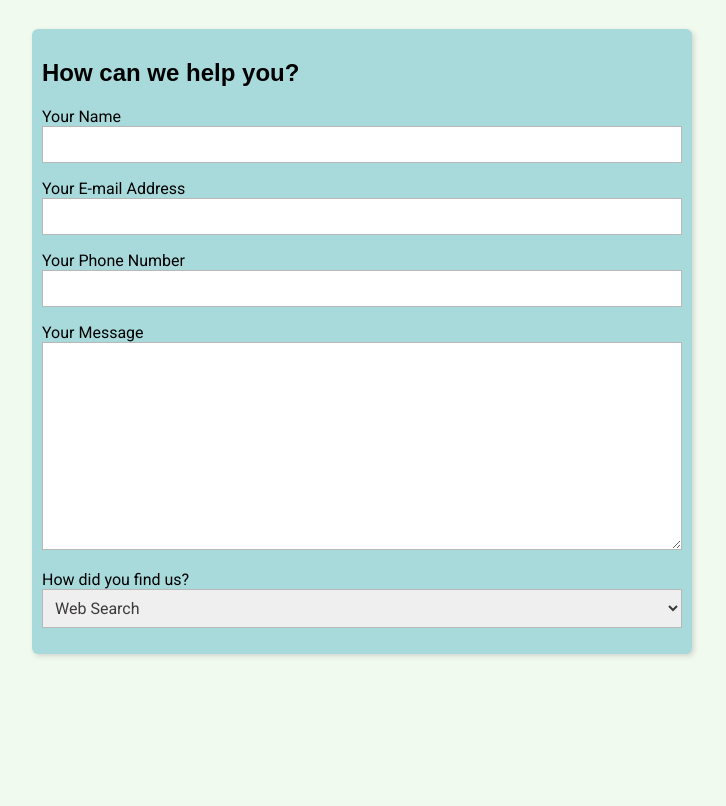
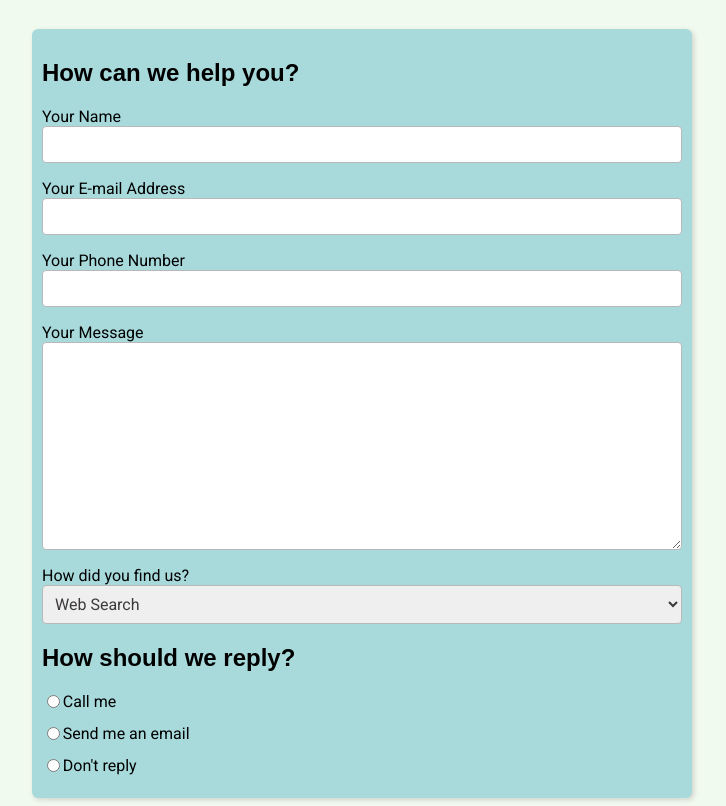
Before and after one commit to adebisiabdussamad/formChallenge, a plain HTML site: page index.html in a window 1280 px wide. Shown: the part 90-896 px from the top of the page, without its empty margins (278-1004 px from the left). Before the commit the page ends 800 px from the top, so only its background shows below. Drawn offline with Linux system fonts and the light colour scheme; a web font is replaced by a local one.

Commit message:
completed .contact-me

```diff
--- a/index.html
+++ b/index.html
@@ -49,7 +49,27 @@
                         <option value="twitter">Twitter</option>
                     </select>
                 </section>
+                <section class="contact-me">
+                    <h2>How should we reply?</h2>
+                    <ul>
+                        <li class="form-control">
+                            <input type="radio" name="contact-me" id="contact-call" required>
+                            <label for="contact-call">Call me</label>
+                        </li>
+                        <li class="form-control">
+                            <input type="radio" name="contact-me" id="contact-email" required>
+                            <label for="contact-email">Send me an email</label>
+                        </li>
+                        <li class="form-control">
+                            <input type="radio" name="contact-me" id="dont-contact" required>
+                            <label for="dont-contact"> Don't reply</label>
+                        </li>
+                    </ul>
 
+
+
+
+                </section>
             </form>
         </main>
     </body>
--- a/styles.css
+++ b/styles.css
@@ -39,9 +39,20 @@ select {
     margin-bottom: 1rem;
     color: rgb(61, 58, 58);
     font: inherit;
+    display: block;
+    border-radius: 4px;
 }
 
 input:focus,
 textarea:focus {
     background-color: #f1faee;
 }
+
+.form-control {
+    display: flex;
+}
+
+.form-control input {
+    width: auto;
+    margin-left: 0.3rem;
+}
```
